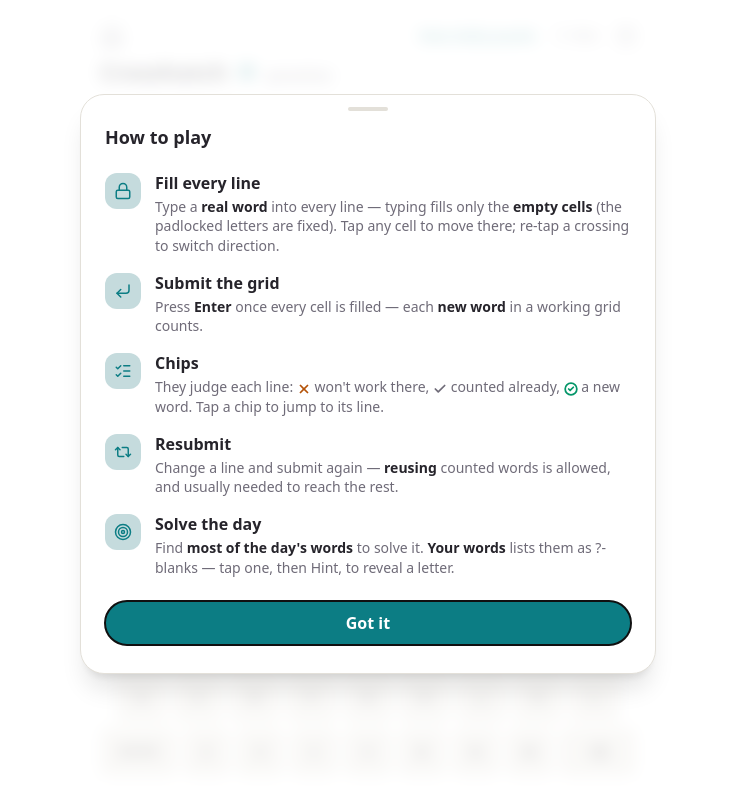
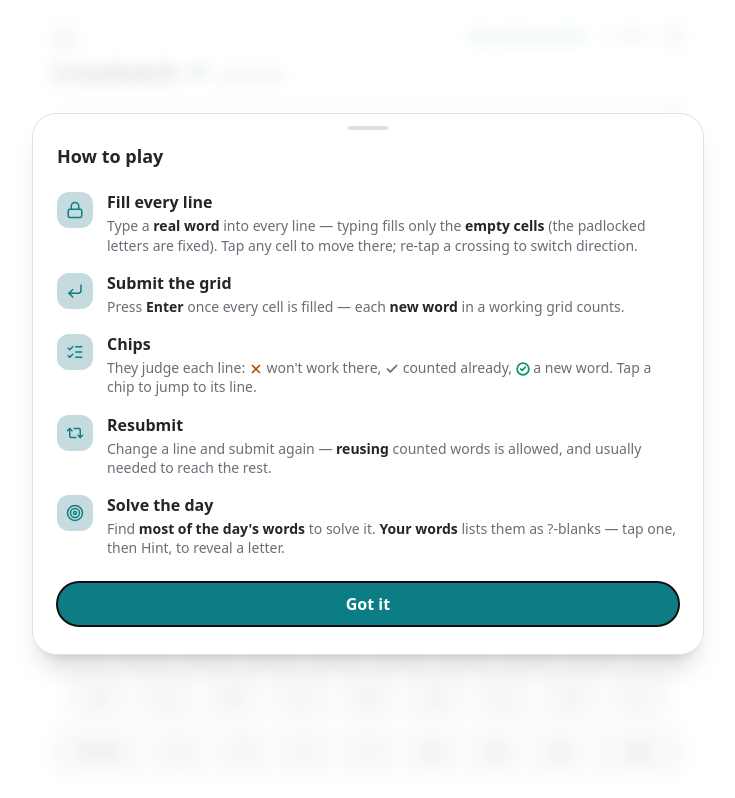
Before and after one commit to rickymetz/wordgirl, a React (Vite) app: page /games/crosshatch/practice in a window 1280 px wide. Shown: the whole page, without its empty margins (272-1007 px from the left). Built offline with nearby package versions, Linux system fonts and the light colour scheme.

Commit message:
Widen all game screens to max-w-2xl on iPad to match hub
Co-Authored-By: Claude Opus 4.6 <noreply@anthropic.com>
Claude-Session: https://claude.ai/code/session_01DLf9XD9hKosVLdmNeV4MWD

```diff
--- a/src/components/BottomSheet.tsx
+++ b/src/components/BottomSheet.tsx
@@ -47,7 +47,7 @@ export function BottomSheet({
         animate={{ y: 0 }}
         exit={{ y: "100%" }}
         transition={{ type: "spring", damping: 32, stiffness: 400 }}
-        className="relative max-h-[85dvh] w-full max-w-md overflow-y-auto rounded-t-3xl border-t border-line bg-surface-raised px-6 pt-3 shadow-xl outline-none md:max-w-xl md:rounded-3xl md:border md:mb-8"
+        className="relative max-h-[85dvh] w-full max-w-md overflow-y-auto rounded-t-3xl border-t border-line bg-surface-raised px-6 pt-3 shadow-xl outline-none md:max-w-2xl md:rounded-3xl md:border md:mb-8"
         // Fixed to the real viewport bottom, outside #root's safe-area
         // padding — the sheet carries its own.
         style={{ paddingBottom: "max(1.75rem, env(safe-area-inset-bottom))" }}
--- a/src/components/GameArchive.tsx
+++ b/src/components/GameArchive.tsx
@@ -80,7 +80,7 @@ export function GameArchive<Day extends ArchiveDayBase, Stats>({
   return (
     <div
       data-level={config.accent}
-      className="mx-auto flex w-full max-w-md grow flex-col px-5 pb-12 md:max-w-xl"
+      className="mx-auto flex w-full max-w-md grow flex-col px-5 pb-12 md:max-w-2xl"
     >
       <header className="flex items-center justify-between pt-6 pb-2">
         <HomeLink />
--- a/src/components/GameTrends.tsx
+++ b/src/components/GameTrends.tsx
@@ -80,7 +80,7 @@ export function GameTrends<Day extends { dateKey: string }>({
   return (
     <div
       data-level={config.accent}
-      className="mx-auto flex w-full max-w-md grow flex-col px-5 pb-12 md:max-w-xl"
+      className="mx-auto flex w-full max-w-md grow flex-col px-5 pb-12 md:max-w-2xl"
     >
       <header className="flex items-center justify-between pt-6 pb-2">
         <HomeLink />
--- a/src/components/RouteError.tsx
+++ b/src/components/RouteError.tsx
@@ -33,7 +33,7 @@ export function RouteError() {
   }, []);
 
   return (
-    <div className="mx-auto flex w-full max-w-md grow flex-col items-center justify-center gap-4 px-5 text-center md:max-w-xl">
+    <div className="mx-auto flex w-full max-w-md grow flex-col items-center justify-center gap-4 px-5 text-center md:max-w-2xl">
       <h1 className="text-xl font-bold">Something went sideways</h1>
       <p className="text-sm text-ink-soft">
         {isStaleChunkError(error)
--- a/src/dictionary/DictionaryPage.tsx
+++ b/src/dictionary/DictionaryPage.tsx
@@ -199,7 +199,7 @@ export function DictionaryPage() {
   const activeLetter = scrubbing ? scrubLetter : visibleLetter;
 
   return (
-    <div data-level="neutral" className="mx-auto flex w-full max-w-md grow flex-col px-5 pb-4 md:max-w-xl">
+    <div data-level="neutral" className="mx-auto flex w-full max-w-md grow flex-col px-5 pb-4 md:max-w-2xl">
       <header className="flex items-center justify-between pt-6 pb-2">
         <HomeLink />
         <span className="text-sm text-ink-soft">
--- a/src/games/backwords/ui/GameScreen.tsx
+++ b/src/games/backwords/ui/GameScreen.tsx
@@ -230,7 +230,7 @@ export function GameScreen({ mode }: Props) {
   return (
     <div
       data-level="backwords"
-      className="mx-auto flex w-full max-w-md grow flex-col px-5 pb-6 md:max-w-xl [@media(max-height:720px)]:pb-3"
+      className="mx-auto flex w-full max-w-md grow flex-col px-5 pb-6 md:max-w-2xl [@media(max-height:720px)]:pb-3"
     >
       <header className="flex items-center justify-between pt-6 pb-2 [@media(max-height:720px)]:pt-3 [@media(max-height:720px)]:pb-1">
         {mode.kind === "archive" ? (
--- a/src/games/crosshatch/ui/GameScreen.tsx
+++ b/src/games/crosshatch/ui/GameScreen.tsx
@@ -368,7 +368,7 @@ export function GameScreen({ mode }: Props) {
   return (
     <div
       data-level="crosshatch"
-      className="mx-auto flex w-full max-w-md grow flex-col px-5 pb-6 md:max-w-xl [@media(max-height:720px)]:pb-3"
+      className="mx-auto flex w-full max-w-md grow flex-col px-5 pb-6 md:max-w-2xl [@media(max-height:720px)]:pb-3"
     >
       <header className="flex items-center justify-between pt-6 pb-2 [@media(max-height:720px)]:pt-3 [@media(max-height:720px)]:pb-1">
         {mode.kind === "archive" ? (
--- a/src/games/crosshatch/ui/Keyboard.tsx
+++ b/src/games/crosshatch/ui/Keyboard.tsx
@@ -19,7 +19,7 @@ export function Keyboard({
     "flex h-12 touch-manipulation items-center justify-center rounded-lg font-semibold uppercase select-none [@media(max-height:720px)]:h-10";
   const key = `${base} bg-tile active:bg-accent-soft`;
   return (
-    <div className="flex w-full max-w-md flex-col gap-1.5 md:max-w-xl">
+    <div className="flex w-full max-w-md flex-col gap-1.5 md:max-w-2xl">
       <div className="flex gap-1.5">
         {[...ROWS[0]].map((l) => (
           <button key={l} type="button" onPointerDown={(e) => e.preventDefault()} onClick={() => onLetter(l)} className={`${key} flex-1 text-sm`}>
--- a/src/games/doublet/ui/GameScreen.tsx
+++ b/src/games/doublet/ui/GameScreen.tsx
@@ -231,7 +231,7 @@ export function GameScreen({ mode, difficulty, onDifficultyChange }: Props) {
 
   return (
     <div
-      className="mx-auto flex w-full max-w-md grow flex-col px-5 pb-6 md:max-w-xl [@media(max-height:720px)]:pb-3"
+      className="mx-auto flex w-full max-w-md grow flex-col px-5 pb-6 md:max-w-2xl [@media(max-height:720px)]:pb-3"
       data-level="doublet"
     >
       {/* Header */}
--- a/src/games/polygram/ui/GameScreen.tsx
+++ b/src/games/polygram/ui/GameScreen.tsx
@@ -250,7 +250,7 @@ export function GameScreen({ mode }: Props) {
   return (
     <div
       data-level={level.size}
-      className="mx-auto flex w-full max-w-md grow flex-col px-5 pb-8 md:max-w-xl [@media(max-height:720px)]:pb-4"
+      className="mx-auto flex w-full max-w-md grow flex-col px-5 pb-8 md:max-w-2xl [@media(max-height:720px)]:pb-4"
     >
       <header className="flex items-center justify-between pt-6 pb-2 [@media(max-height:720px)]:pt-3 [@media(max-height:720px)]:pb-1">
         {mode.kind === "archive" ? (
--- a/src/games/serpentine/ui/GameScreen.tsx
+++ b/src/games/serpentine/ui/GameScreen.tsx
@@ -118,7 +118,7 @@ export function GameScreen({ mode, difficulty, onDifficultyChange }: Props) {
   return (
     <div
       data-level="serpentine"
-      className="mx-auto flex w-full max-w-md grow flex-col px-5 pb-6 md:max-w-xl [@media(max-height:720px)]:pb-3"
+      className="mx-auto flex w-full max-w-md grow flex-col px-5 pb-6 md:max-w-2xl [@media(max-height:720px)]:pb-3"
     >
       {/* Header */}
       <header className="flex items-center justify-between pt-6 pb-2 [@media(max-height:720px)]:pt-3 [@media(max-height:720px)]:pb-1">
```
